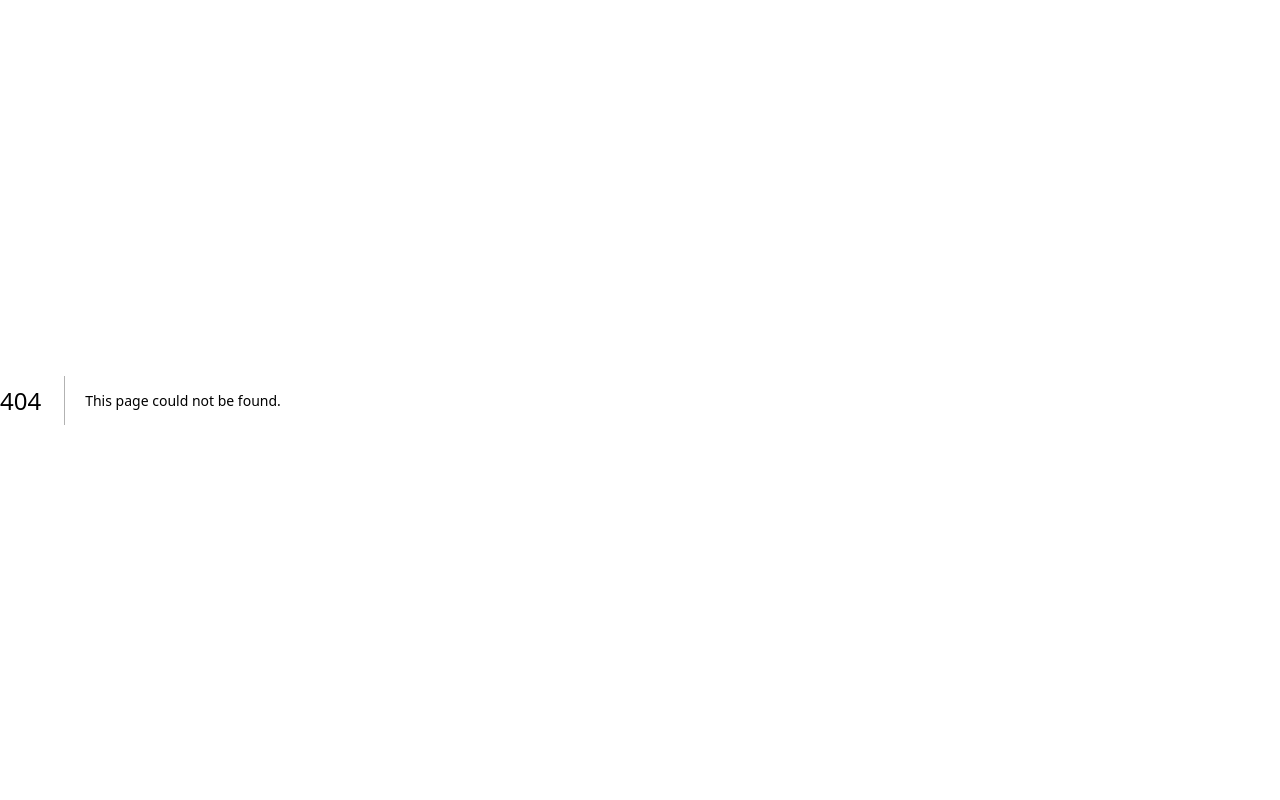
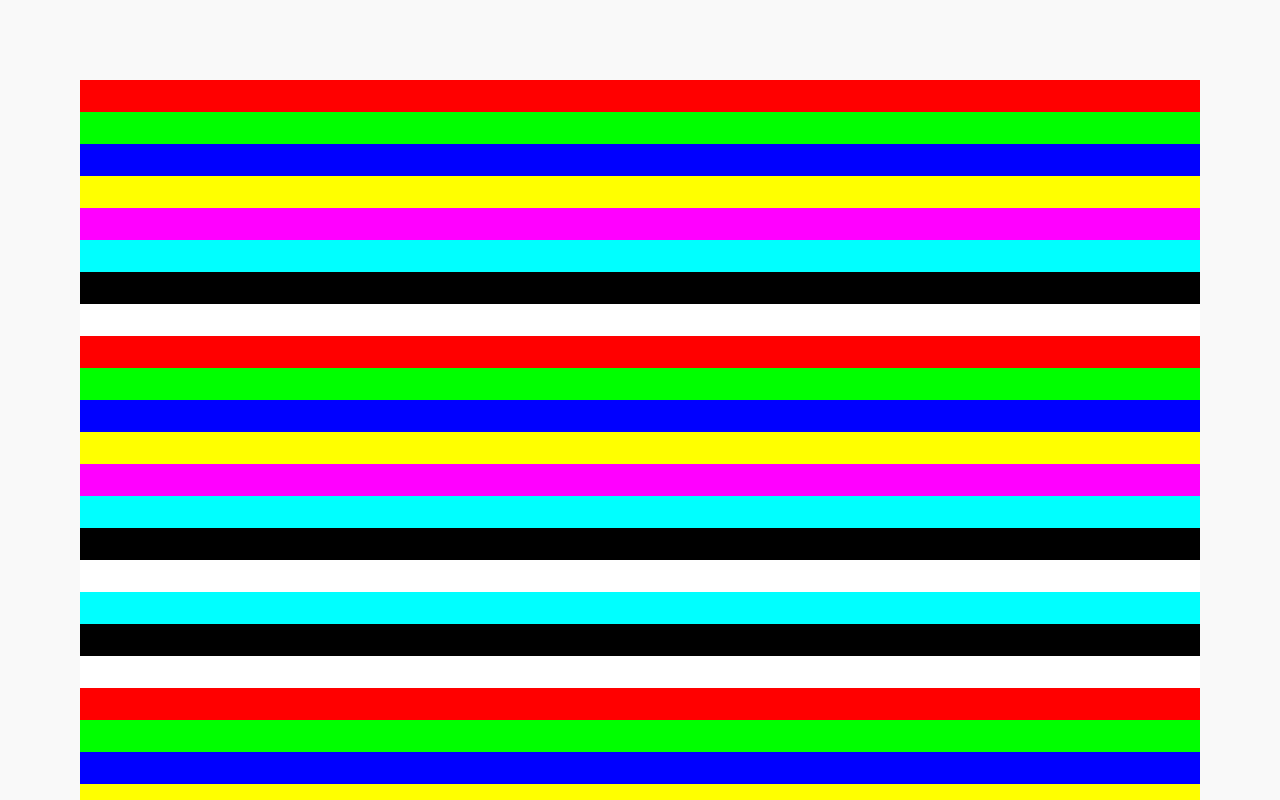
Before and after one commit to PedroPotenza/Art-Archive-Front, a Next.js app: page /colors in a window 1280 px wide. Before the commit this address had no page. Shown: the top 800 px of the page. Built offline with nearby package versions, Linux system fonts and the light colour scheme.

Commit message:
🌟 feat: adding color page to make a test of sorting HEX codes

```diff
--- /dev/null
+++ b/src/app/colors/colors.js
@@ -0,0 +1,47 @@
+export const colors = [
+  "#FF0000",
+  "#00FF00",
+  "#0000FF",
+  "#FFFF00",
+  "#FF00FF",
+  "#00FFFF",
+  "#000000",
+  "#FFFFFF",
+  "#FF0000",
+  "#00FF00",
+  "#0000FF",
+  "#FFFF00",
+  "#FF00FF",
+  "#00FFFF",
+  "#000000",
+  "#FFFFFF",
+  "#00FFFF",
+  "#000000",
+  "#FFFFFF",
+  "#FF0000",
+  "#00FF00",
+  "#0000FF",
+  "#FFFF00",
+  "#FF00FF",
+  "#000000",
+  "#FFFFFF",
+  "#FF0000",
+  "#00FF00",
+  "#0000FF",
+  "#FFFF00",
+  "#FF00FF",
+  "#000000",
+  "#FFFFFF",
+  "#FF0000",
+  "#00FF00",
+  "#0000FF",
+  "#FFFF00",
+  "#FF00FF",
+  "#000000",
+  "#FFFFFF",
+  "#FF0000",
+  "#00FF00",
+  "#0000FF",
+  "#FFFF00",
+  "#FF00FF"
+];
--- /dev/null
+++ b/src/app/colors/page.tsx
@@ -0,0 +1,14 @@
+import "../globals.css";
+import { colors } from "./colors";
+
+export default function Page() {
+  return (
+    <div className="w-full flex justify-center items-center overflow-auto">
+      <div className="flex flex-col gap-0 w-full p-20">
+        {colors.map((color, index) => (
+          <div key={index} className="w-full h-8 bg-gray-300" style={{ backgroundColor: color }}></div>
+        ))}
+      </div>
+    </div>
+  );
+}
```
